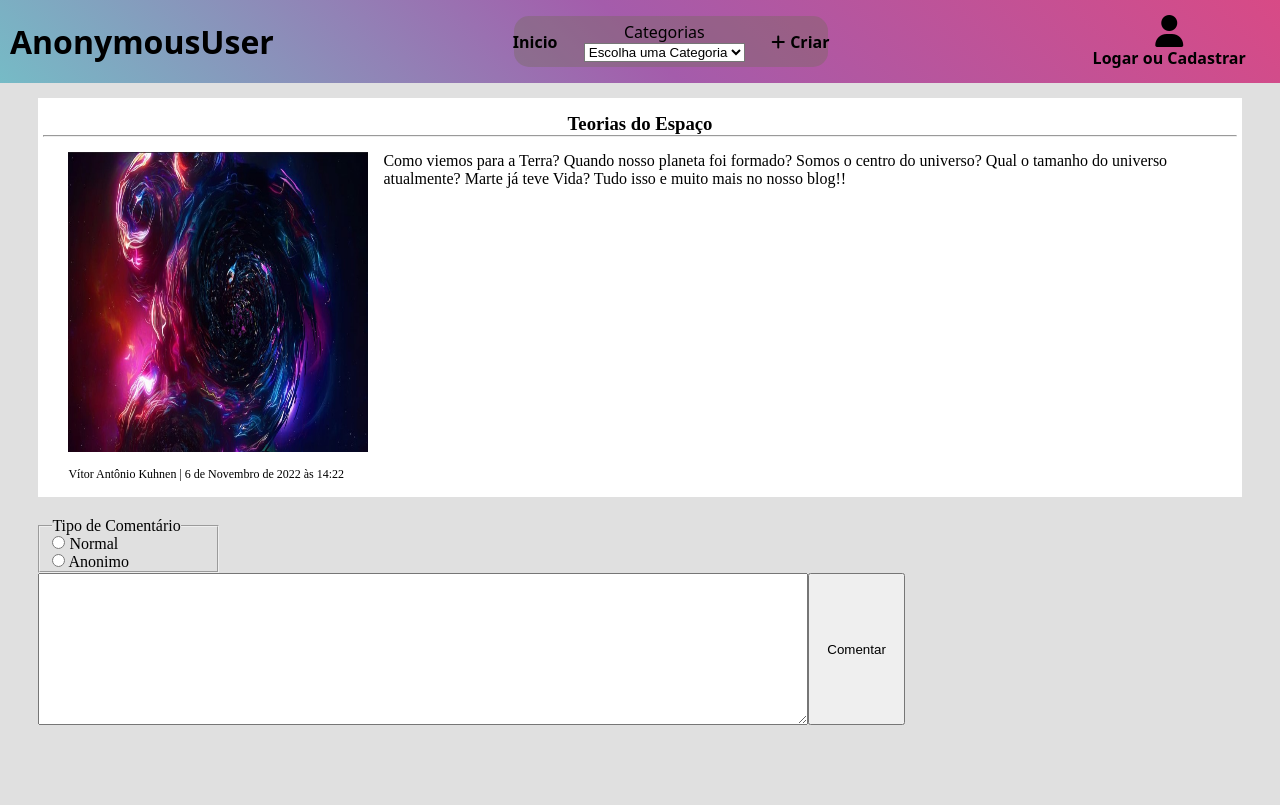
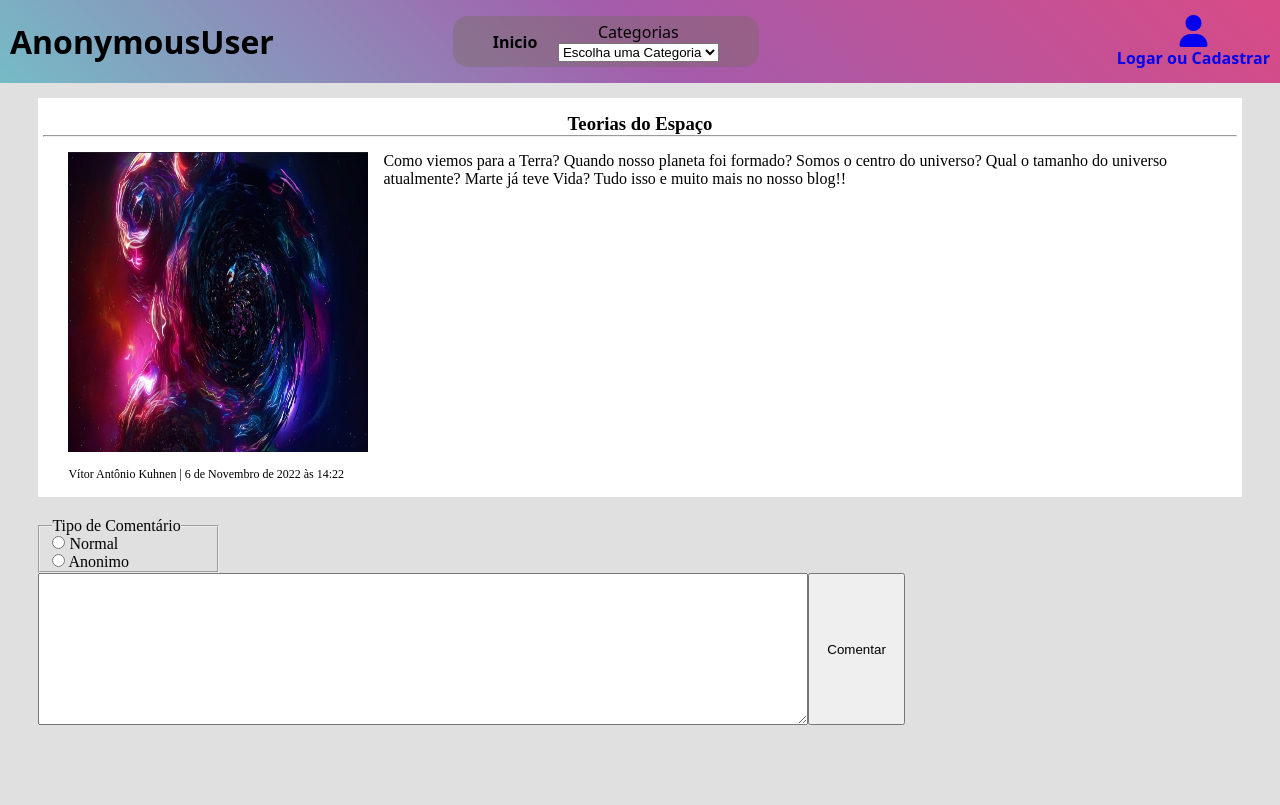
Before and after one commit to VitorAntonioKuhnen/Blog, a Django app: page /publicacao/1/ in a window 1280 px wide. Run offline with Django 4.2, Linux system fonts and the light colour scheme; data comes from the database, SQL or seed files in the repository; both versions use the stored data as it was after the commit; parts of the project's set-up code (start-up, migrations or seed data) failed here and were passed over; some libraries are stand-ins or nearby versions.

Commit message:
Adicionando função para ativar e desativar o botão de criar e linkado os endereços de acessar e sair

```diff
--- a/accounts/views.py
+++ b/accounts/views.py
@@ -23,7 +23,7 @@ def login(request):
 
 def logout(request):
     auth.logout(request)
-    return redirect('logar')
+    return redirect('login')
 
 
 def cadastro(request):
--- a/blog/templates/publicacao.html
+++ b/blog/templates/publicacao.html
@@ -28,25 +28,28 @@
                     </select>
 
                 </div>
+                {% if user.id is not NULL %}
                 <div id="novaPub">
                     <i class="fa-solid fa-plus"></i>
                     <p>Criar</p>
                 </div>
+                {% endif %}
             </div>
             {% if user.id is NULL %}
-            <div id="acessoConta">
+            <div id="acessoConta"></div>
+            <a id="acessar" href="{% url 'login' %}">
                 <i id="logUser" class="fa-solid fa-user"></i>
                 <p id="loga_cad">Logar ou Cadastrar</p>
+            </a>
             </div>
             {% else %}
 
             <div id="acessoConta">
                 <h4>Usuario: {{user}}</h4>
-                <div id="exit">
-                    <p id="loga_cad">Sair</p>
-                    <i class="fa-sharp fa-solid fa-right-from-bracket"></i>
-
-                </div>
+                <a id="exit" href="{% url 'logout' %}">
+                    <p id="loga_cad sai">Sair</p>
+                    <i id="sai" class="fa-sharp fa-solid fa-right-from-bracket"></i>
+                </a>
             </div>
 
             {% endif %}
--- a/templates/static/css/stylePubli.css
+++ b/templates/static/css/stylePubli.css
@@ -45,14 +45,12 @@ html {
 
 #acessoConta {
     display: flex;
+    flex-direction: column;
+    justify-content: center;
     align-items: center;
-    justify-content: center;
-    flex-direction: column;
     font-weight: bold;
-    width: 16%;
-    gap: 13%;
+    /* width: 8%; */
 }
-
 #logUser {
     font-size: 200%;
 }
@@ -66,7 +64,7 @@ html {
     align-items: center;
     justify-content: center;
     gap: 10%;
-    padding: 5px 25px;
+    padding: 5px 50px;
     background-color: rgba(117, 105, 90, 0.39);
     border-radius: 15px;
 }
@@ -131,9 +129,23 @@ section {
     border: 1px solid rgba(0, 0, 0, 0.205);
     width: 50%;
 }
+
+#acessar{
+    display: flex;
+    flex-direction: column;
+    justify-content: center;
+    align-items: center;
+    font-weight: bold;
+}
+
 #exit{
     display: flex;
     align-items: center;
     justify-content: center;
     gap: 10%;
 }
+
+#acessar:hover, #exit:hover{
+    transition: 0.5s;
+    transform: scale(1.1);
+}
```
Also changed, not shown: blog/templates/cadPubli.html (+16 -3 lines), templates/static/css/styleCadPubli.css (+20 -0 lines), db.sqlite3.
